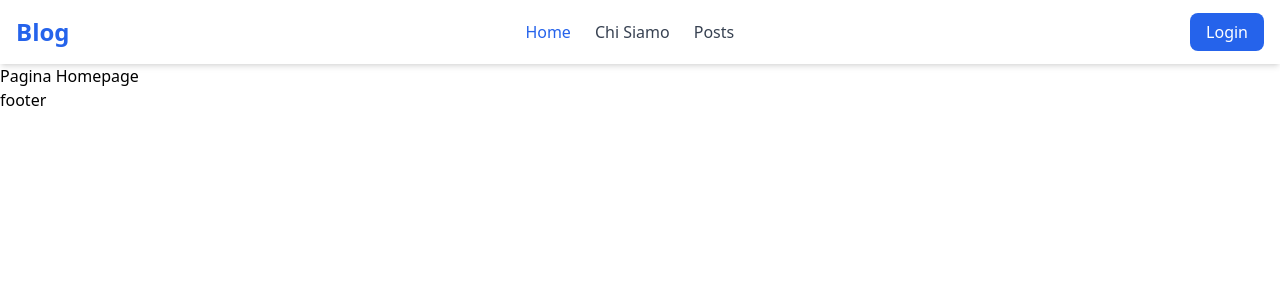
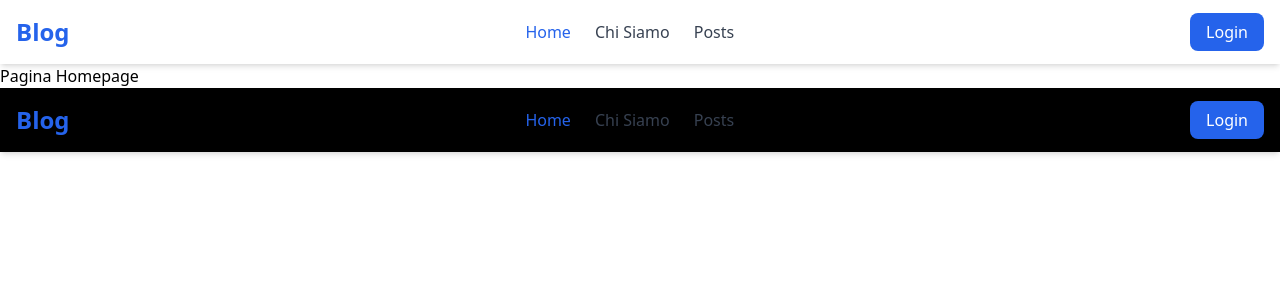
Before and after one commit to VincenzoFerraro0/react-router, a React (Vite) app: page / in a window 1280 px wide. Shown: the top 300 px of the page. Built offline with nearby package versions, Linux system fonts and the light colour scheme.

Commit message:
Create "Footer"

```diff
--- a/src/section/Footer.jsx
+++ b/src/section/Footer.jsx
@@ -1,7 +1,26 @@
+import { NavLink } from "react-router-dom";
+
 export default function Footer() {
     return (
         <footer>
-            <h1>footer</h1>
+            <div className="bg-black shadow-md p-4">
+                <div className="container mx-auto flex justify-between items-center">
+                    {/* <!-- Logo --> */}
+                    <a href="#" className="text-2xl font-bold text-blue-600">Blog</a>
+
+                    {/* <!-- Links di navigazione --> */}
+                    <ul className="hidden md:flex space-x-6">
+                        <li><NavLink to="/" className="text-gray-700 hover:text-blue-600">Home</NavLink></li>
+                        <li><NavLink to="/about-us" className="text-gray-700 hover:text-blue-600">Chi Siamo</NavLink></li>
+                        <li><NavLink to="/posts" className="text-gray-700 hover:text-blue-600">Posts</NavLink></li>
+                    </ul>
+                    {/* <!-- Bottone Login --> */}
+                    <div className="hidden md:block">
+                        <a href="#" className="bg-blue-600 text-white px-4 py-2 rounded-lg hover:bg-blue-700">Login</a>
+                    </div>
+                </div>
+
+            </div>
         </footer>
     )
 };
```
